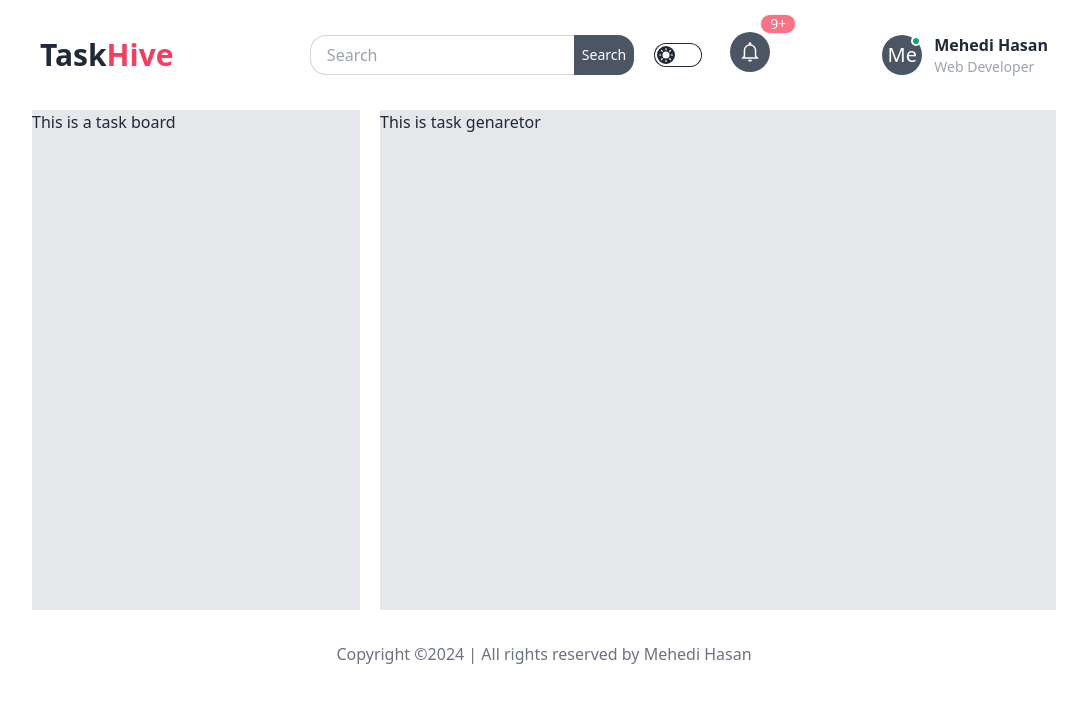
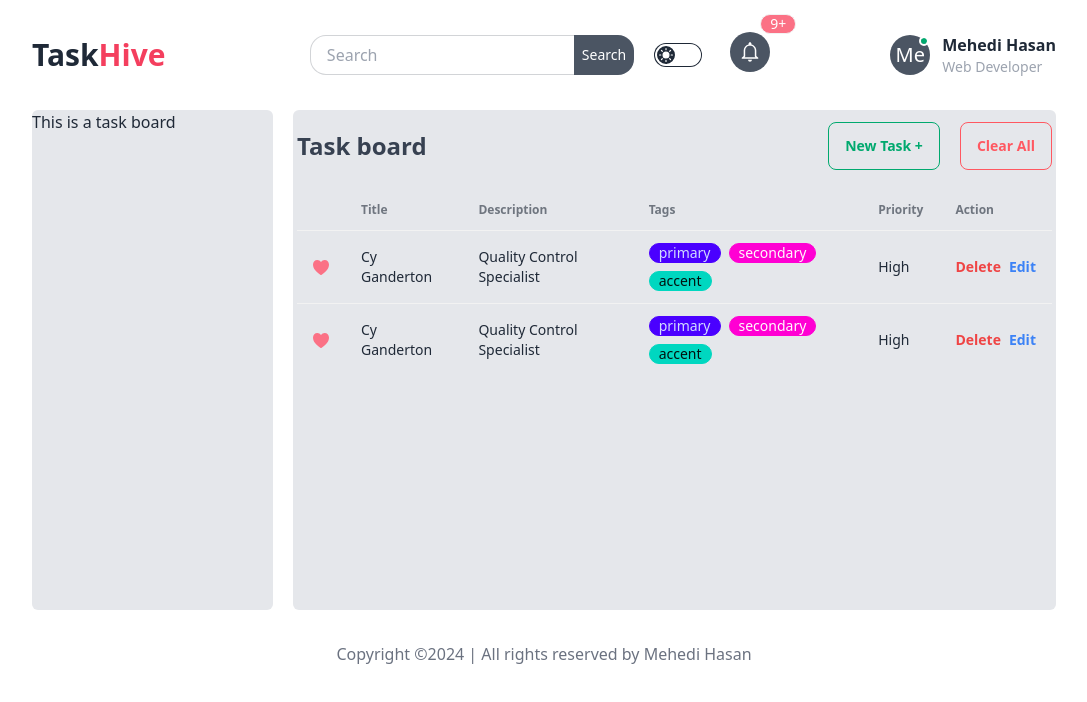
Before and after one commit to Sawon-52/TaskHive, a React (Vite) app: page / in a window 1280 px wide. Shown: the top 702 px of the page, without its empty margins (96-1183 px from the left). Built offline with nearby package versions, Linux system fonts and the light colour scheme.

Commit message:
created Task table

```diff
--- a/src/App.jsx
+++ b/src/App.jsx
@@ -5,7 +5,7 @@ import TaskBoard from "./Components/TaskBoard/TaskBoard";
 
 function App() {
   return (
-    <div className="w-[80%] mx-auto">
+    <div className="w-[95%] lg:w-[80%] mx-auto">
       <Header></Header>
       <div>
         <TaskBoard></TaskBoard>
--- a/src/Components/Header/Header.jsx
+++ b/src/Components/Header/Header.jsx
@@ -7,7 +7,7 @@ import ThemeToggle from "./ThemeToggle/ThemeToggle";
 export default function Header() {
   return (
     <div>
-      <div className="navbar py-6">
+      <div className="navbar py-6 px-0">
         <div className="navbar-start">
           <div className="dropdown">
             <div tabIndex={0} role="button" className="btn btn-ghost lg:hidden">
--- a/src/Components/TaskBoard/TaskBoard.jsx
+++ b/src/Components/TaskBoard/TaskBoard.jsx
@@ -3,11 +3,11 @@ import TaskGenaretor from "./TaskGenaretor/TaskGenaretor";
 
 export default function TaskBoard() {
   return (
-    <div className="grid grid-cols-3 gap-5">
-      <div className="bg-gray-200 col-span-1">
+    <div className="grid lg:grid-cols-4 gap-5">
+      <div className="bg-gray-200 col-span-1 rounded-md">
         <h2>This is a task board</h2>
       </div>
-      <div className="col-span-2">
+      <div className="col-span-3">
         <TaskGenaretor></TaskGenaretor>
       </div>
     </div>
--- /dev/null
+++ b/src/Components/TaskBoard/TaskGenaretor/PerformTask/PerformTask.jsx
@@ -0,0 +1,13 @@
+export default function PerformTask() {
+  return (
+    <div className="flex justify-between items-center">
+      <h2 className="text-2xl font-semibold text-gray-700">Task board</h2>
+      <div className="flex gap-5">
+        <button className="btn btn-outline btn-success ">New Task + </button>
+        <button className="btn btn-outline btn-error">Clear All</button>
+      </div>
+
+
+    </div>
+  );
+}
--- a/src/Components/TaskBoard/TaskGenaretor/TaskGenaretor.jsx
+++ b/src/Components/TaskBoard/TaskGenaretor/TaskGenaretor.jsx
@@ -1,9 +1,86 @@
-
+import PerformTask from "./PerformTask/PerformTask";
 
 export default function TaskGenaretor() {
   return (
-    <div className="w-full bg-gray-200 min-h-[500px]">
-        <h2>This is task genaretor</h2>
+    <div className="w-full bg-gray-200 rounded-md min-h-[500px] py-3 px-1 ">
+      <div className="mb-5">
+        <PerformTask></PerformTask>
+      </div>
+      <div>
+        <div className="overflow-x-auto">
+          <table className="table">
+            {/* head */}
+            <thead>
+              <tr>
+                <th></th>
+                <th>Title</th>
+                <th>Description</th>
+                <th>Tags</th>
+                <th>Priority</th>
+                <th>Action</th>
+              </tr>
+            </thead>
+            <tbody>
+              {/* row 1 */}
+              <tr className="hover">
+                <th>
+                  <div className="rating gap-1 flex items-center">
+                    <input type="radio" name="rating-3" className="mask mask-heart bg-rose-400 w-4" defaultChecked />
+                  </div>
+                </th>
+
+                <td>Cy Ganderton</td>
+                <td>Quality Control Specialist </td>
+
+                <td>
+                  <div className="flex gap-2 flex-wrap">
+                    <div className="badge badge-primary">primary</div>
+                    <div className="badge badge-secondary">secondary</div>
+                    <div className="badge badge-accent">accent</div>
+                  </div>
+                </td>
+
+                <td>High</td>
+
+                <td>
+                  <div className="flex gap-2">
+                    <button className="text-red-500 text-md font-semibold">Delete</button>
+                    <button className="text-blue-500 text-md font-semibold">Edit</button>
+                  </div>
+                </td>
+              </tr>
+              <tr className="hover">
+                <th>
+                  <div className="rating gap-1 flex items-center">
+                    <input type="radio" name="rating-3" className="mask mask-heart bg-rose-400 w-4" defaultChecked />
+                  </div>
+                </th>
+
+                <td>Cy Ganderton</td>
+                <td>Quality Control Specialist </td>
+
+                <td>
+                  <div className="flex gap-2 flex-wrap">
+                    <div className="badge badge-primary">primary</div>
+                    <div className="badge badge-secondary">secondary</div>
+                    <div className="badge badge-accent">accent</div>
+                  </div>
+                </td>
+
+                <td>High</td>
+
+                <td>
+                  <div className="flex gap-2">
+                    <button className="text-red-500 text-md font-semibold">Delete</button>
+                    <button className="text-blue-500 text-md font-semibold">Edit</button>
+                  </div>
+                </td>
+              </tr>
+
+            </tbody>
+          </table>
+        </div>
+      </div>
     </div>
   );
 }
```
